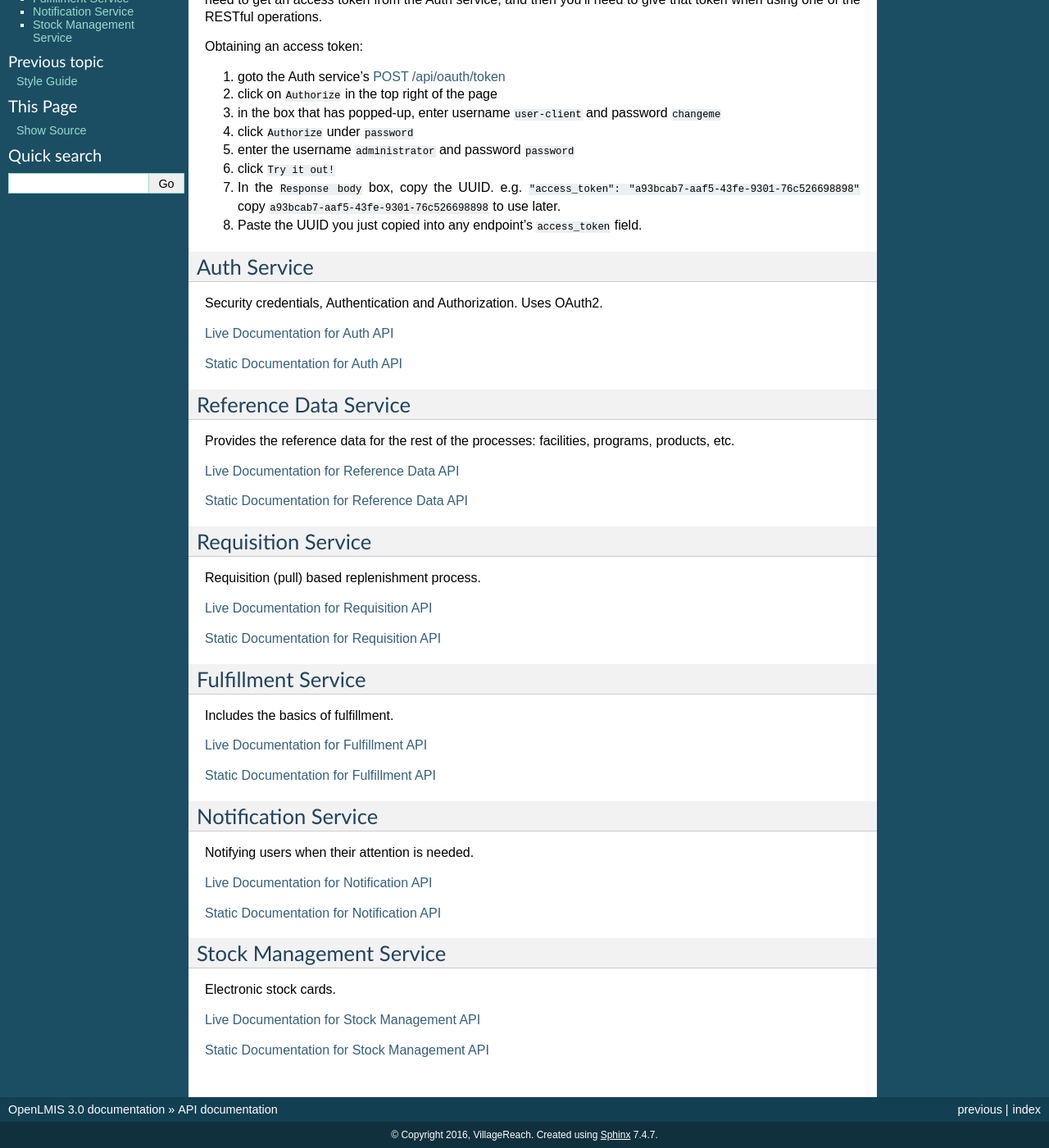
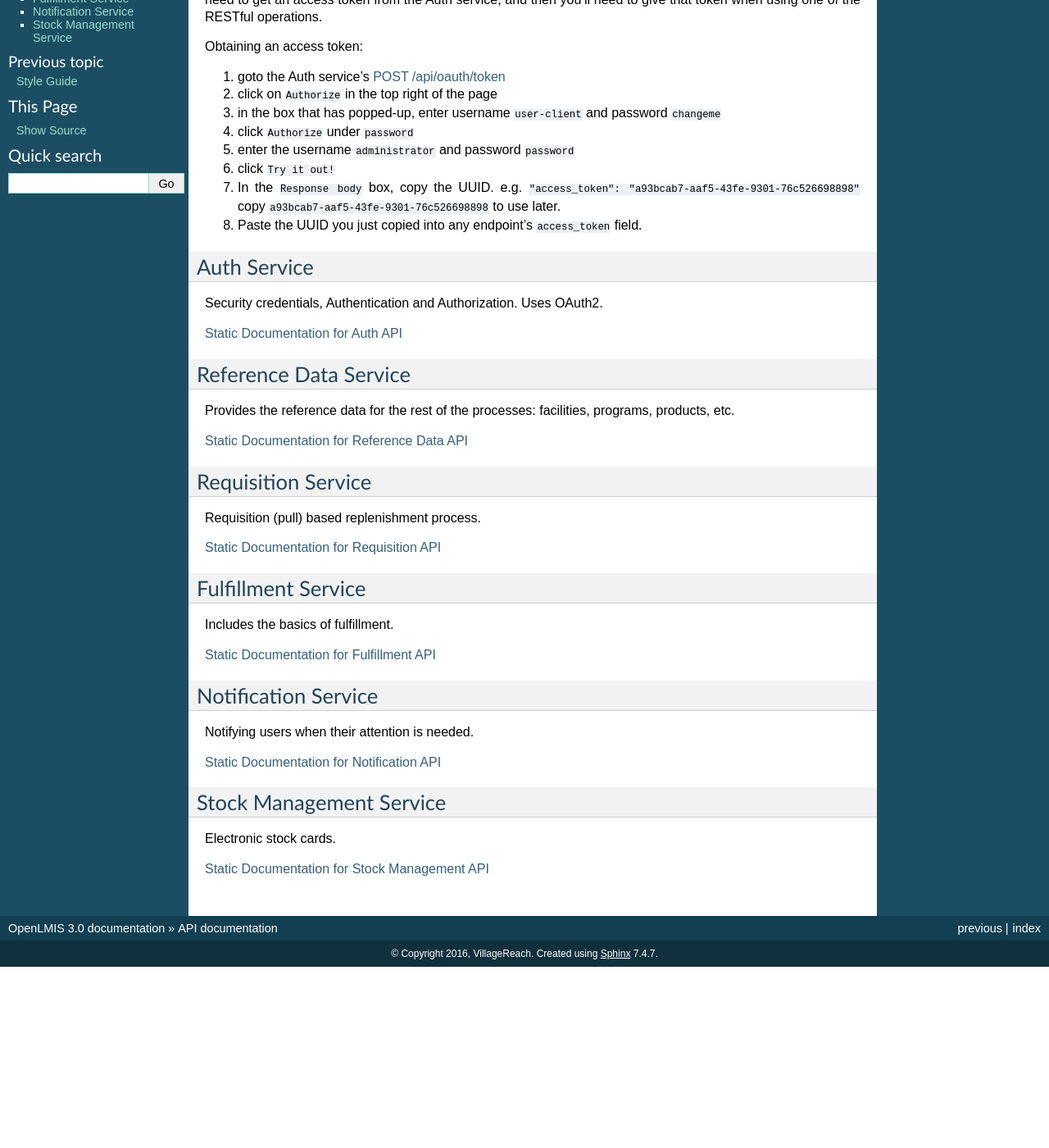
Before and after one commit to OpenLMIS/openlmis-ref-distro, a Sphinx documentation site: the page built from docs/source/api/index.rst, in a window 1280 px wide and 1400 px high, scrolled down 180 px. Shown: the whole window at 82% size. Built offline with Sphinx 7.4.7, drawn with Linux system fonts in a browser that asks for light colours; pages that are not in the unit, such as notebooks, are missing from menus; after the commit the page ends 1359 px from its top, so only the background shows below that.

Commit message:
remove live api links

```diff
--- a/docs/source/api/index.rst
+++ b/docs/source/api/index.rst
@@ -26,8 +26,6 @@ Auth Service
 
 Security credentials, Authentication and Authorization. Uses OAuth2.
 
-`Live Documentation for Auth API <http://test.openlmis.org/auth/docs/#/default>`_
-
 `Static Documentation for Auth API <http://build.openlmis.org/job/OpenLMIS-auth-service/lastSuccessfulBuild/artifact/build/resources/main/api-definition.html>`_
 
 **********************
@@ -35,8 +33,6 @@ Reference Data Service
 **********************
 
 Provides the reference data for the rest of the processes: facilities, programs, products, etc.
-
-`Live Documentation for Reference Data API <http://test.openlmis.org/referencedata/docs/#/default>`_
 
 `Static Documentation for Reference Data API <http://build.openlmis.org/job/OpenLMIS-referencedata-service/lastSuccessfulBuild/artifact/build/resources/main/api-definition.html>`_
 
@@ -46,8 +42,6 @@ Requisition Service
 
 Requisition (pull) based replenishment process.
 
-`Live Documentation for Requisition API <http://test.openlmis.org/requisition/docs/#/default>`_
-
 `Static Documentation for Requisition API <http://build.openlmis.org/job/OpenLMIS-requisition-service/lastSuccessfulBuild/artifact/build/resources/main/api-definition.html>`_
 
 *******************
@@ -55,8 +49,6 @@ Fulfillment Service
 *******************
 
 Includes the basics of fulfillment.
-
-`Live Documentation for Fulfillment API <http://test.openlmis.org/fulfillment/docs/#/default>`_
 
 `Static Documentation for Fulfillment API <http://build.openlmis.org/job/OpenLMIS-fulfillment-service/lastSuccessfulBuild/artifact/build/resources/main/api-definition.html>`_
 
@@ -66,8 +58,6 @@ Notification Service
 
 Notifying users when their attention is needed.
 
-`Live Documentation for Notification API <http://test.openlmis.org/notification/docs/#/default>`_
-
 `Static Documentation for Notification API <http://build.openlmis.org/job/OpenLMIS-notification-service/lastSuccessfulBuild/artifact/build/resources/main/api-definition.html>`_
 
 ********************
@@ -76,6 +66,4 @@ Stock Management Service
 
 Electronic stock cards.
 
-`Live Documentation for Stock Management API <http://test.openlmis.org/stockmanagement/docs/#/default>`_
-
 `Static Documentation for Stock Management API <http://build.openlmis.org/job/OpenLMIS-stockmanagement-service/lastSuccessfulBuild/artifact/build/resources/main/api-definition.html>`_
```
